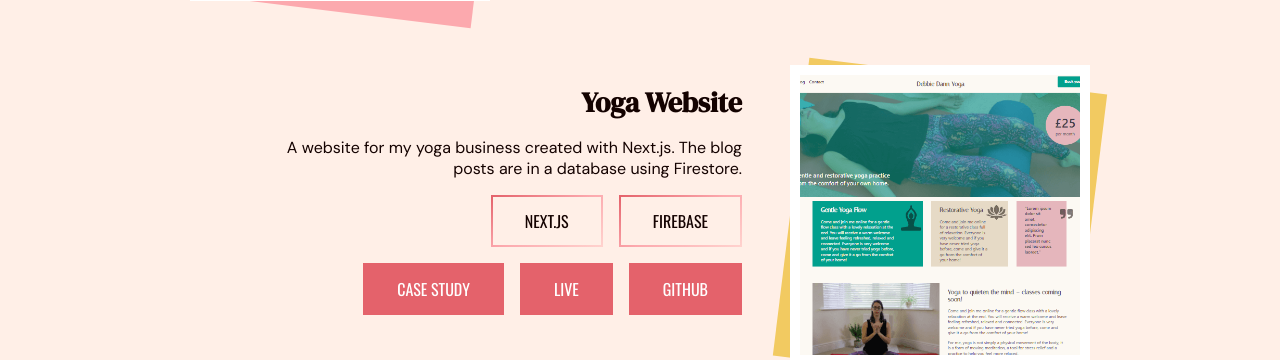
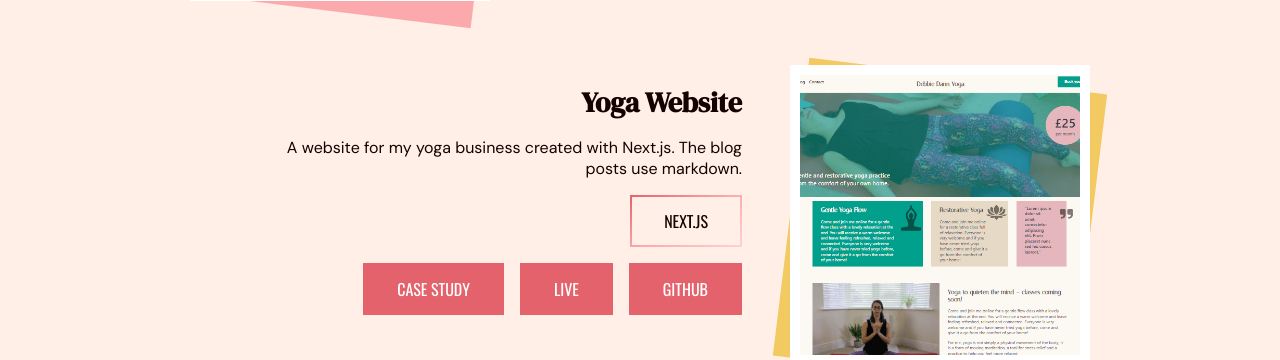
Before and after one commit to danndigital/debbie-portfolio-2021, a React (Create React App) app: page / in a window 1280 px wide. Shown: the part 1154-1514 px from the top of the page. Built offline with nearby package versions, Linux system fonts and the light colour scheme.

Commit message:
Updated yoga details

```diff
--- a/src/components/Projects.js
+++ b/src/components/Projects.js
@@ -47,11 +47,10 @@ const Projects = () => {
             <h3 className="project-title">Yoga Website</h3>
             <p className="project-copy">
               A website for my yoga business created with Next.js. The blog
-              posts are in a database using Firestore.
+              posts use markdown.
             </p>
             <div className="project-tech">
               <p>Next.js</p>
-              <p>Firebase</p>
             </div>
             <div className="project-links">
             <Link to="yoga">Case study</Link>
--- a/src/components/Yoga.js
+++ b/src/components/Yoga.js
@@ -10,7 +10,7 @@ const Yoga = () => {
             <ScrollToTop smooth color="var(--black)"/>
             <header className="case-study_header">
                 <h1>Yoga website</h1>
-                <p className="case-study_emphasis">A website for my yoga business created with Next.js and Firestore</p>
+                <p className="case-study_emphasis">A website for my yoga business created with Next.js.</p>
             </header>
             <article className="case-study_container">
                 <div>
```
Also changed, not shown: 1 other file (tests, documents, lock files or other folders).
